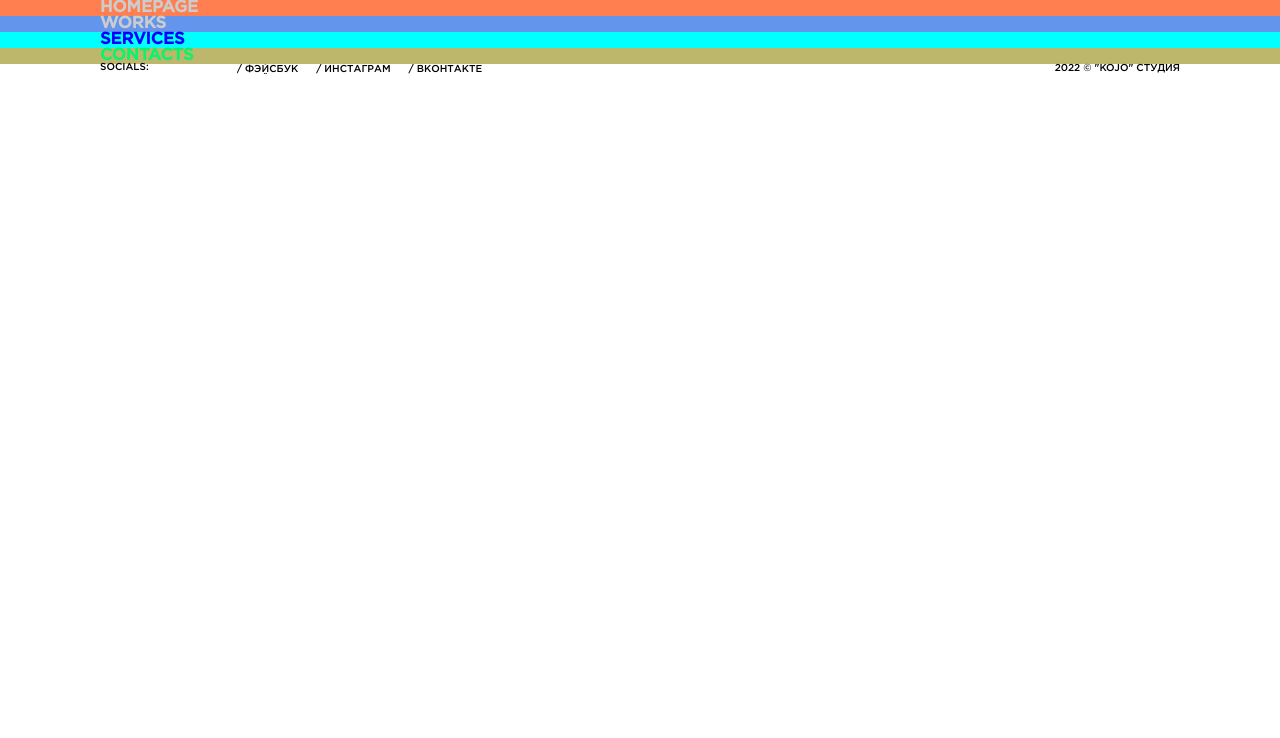
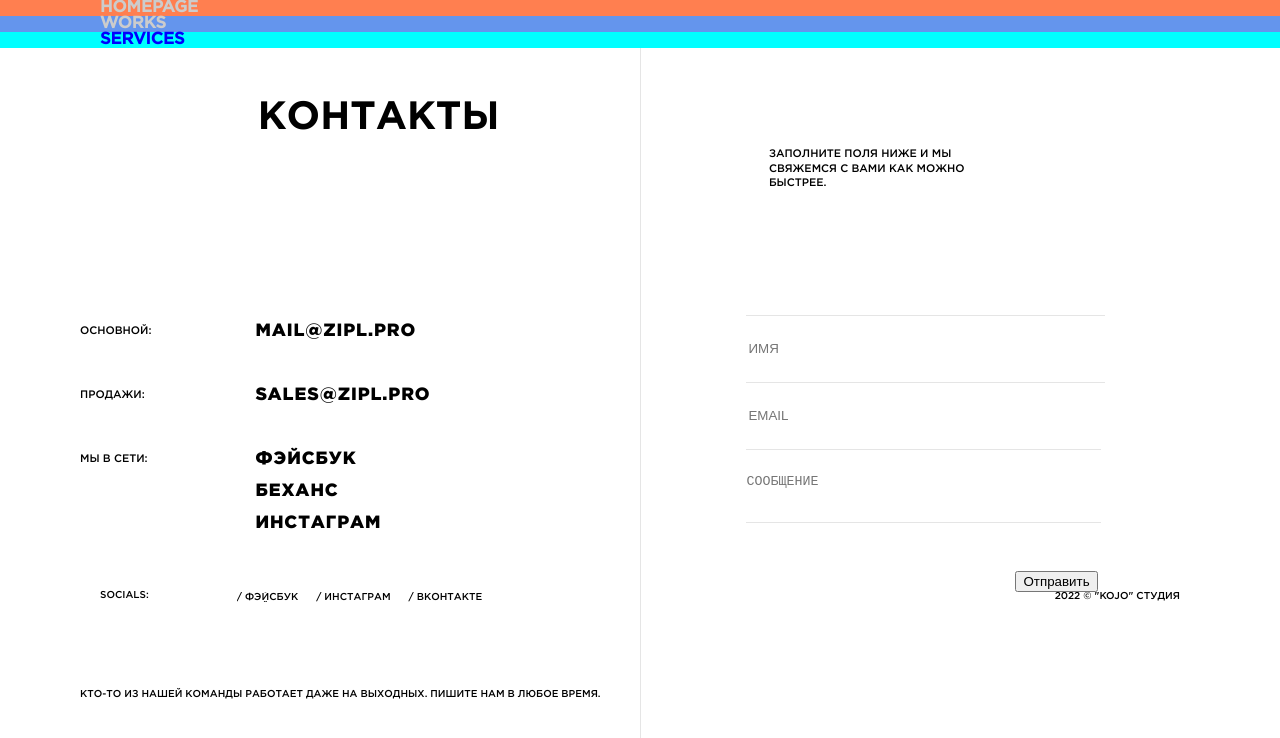
Before and after one commit to AnatolyKostarev/kojo, a React (Create React App) app: page / in a window 1280 px wide. Shown: the top 738 px of the page. Built offline with nearby package versions, Linux system fonts and the light colour scheme.

Commit message:
modified component Contacts and create component Form

```diff
--- a/package.json
+++ b/package.json
@@ -9,6 +9,7 @@
     "react": "^17.0.2",
     "react-dom": "^17.0.2",
     "react-scripts": "5.0.0",
+    "validator": "^13.7.0",
     "web-vitals": "^2.1.2"
   },
   "scripts": {
--- /dev/null
+++ b/src/components/Form/Form.jsx
@@ -0,0 +1,49 @@
+import React from "react";
+import styles from "./Form.module.css";
+
+export default function Form() {
+  return (
+    <form>
+        <div className={styles.required}>
+          <input
+            type="text"
+            required
+            id="feedback-name"
+            className={styles.input}
+            name="Feedback[name]"
+            placeholder="Имя"
+          />
+          <p>Это поле обязательно</p>
+        </div>
+        <div>
+          <input
+            type="text"
+            required
+            id="feedback-email"
+            className={styles.input}
+            name="Feedback[email]"
+            placeholder="Email"
+          />
+          <p>Это поле обязательно</p>
+        </div>
+        <div>
+          <textarea
+            id="feedback-message"
+            required
+            className={styles.textarea}
+            name="Feedback[message]"
+            placeholder="Сообщение"
+          ></textarea>
+          <p>Это поле обязательно</p>
+        </div>
+        <div className={styles.submitWrapper}>
+          <button
+            type="submit"
+            className={styles.item}
+          >
+            <div>Отправить</div>
+          </button>
+        </div>
+    </form>
+  );
+}
--- /dev/null
+++ b/src/components/Form/Form.module.css
@@ -0,0 +1,29 @@
+.formcontrol {
+    font-size: 11.3580246913580247vh;
+}
+
+.input, .textarea {
+    width: 27.7vw;
+    height: 8vh;
+    border: 0;
+    border-top: 1px solid rgba(0,0,0,0.1);
+    outline: none;
+    text-transform: uppercase;
+  }
+
+  .textarea {
+    border-bottom: 1px solid rgba(0,0,0,0.1);
+    height: 6vh;
+    padding: 3vh 0 0;
+    overflow: hidden;
+    resize: none;
+  }
+
+  .submitWrapper {
+    text-align: right;
+    margin: 6.049382716049383vh 0 0;
+  }
+
+  .item:hover {
+    cursor: url("/public/img/header/cursor_active.svg") 10 10, pointer;
+  }
--- a/src/components/contacts/Contacts.jsx
+++ b/src/components/contacts/Contacts.jsx
@@ -1,14 +1,87 @@
 import React from "react";
 import styles from "./Contacts.module.css";
+import Form from "../Form/Form.jsx"
 
 export default function Contacts() {
   return (
-    <>
+    // <section className={styles.contact}>
+    //   <div className={styles.container}>
+    //     <h1 className={styles.title}>CONTACTS</h1>
+    //   </div>
+    // </section>
+    <div className={styles.mainWrapper}>
       <section className={styles.contact}>
-        <div className={styles.container}>
-          <h1 className={styles.title}>CONTACTS</h1>
+        <h1 className={styles.h1}>Контакты </h1>
+        <div className={styles.contactInfo}>
+          <div className={styles.contactRow}>
+            <div className={styles.label}>
+              <span>Основной:</span>
+            </div>
+            <div className={styles.value}>
+              <div>
+                <a href="mailto:mail@zipl.pro">
+                  <span data-hover="mail@zipl.pro" className={styles.item}>mail@zipl.pro</span>
+                </a>
+              </div>
+            </div>
+          </div>
+          <div className={styles.contactRow}>
+            <div className={styles.label}>
+              <span>Продажи:</span>
+            </div>
+            <div className={styles.value}>
+              <div>
+                <a href="mailto:mail@zipl.pro">
+                  <span data-hover="sales@zipl.pro" className={styles.item}>sales@zipl.pro</span>
+                </a>
+              </div>
+            </div>
+          </div>
+          <div className={styles.contactRow}>
+            <div className={styles.label}>
+              <span>Мы в сети:</span>
+            </div>
+            <div className={styles.value}>
+              <div>
+                <a
+                  href="https://www.facebook.com/"
+                  target="_blank"
+                >
+                  <span data-hover="Фэйсбук" className={styles.item}>Фэйсбук</span>
+                </a>
+              </div>
+              <div>
+                <a
+                  href="https://www.behance.net/"
+                  target="_blank"
+                >
+                  <span data-hover="Беханс" className={styles.item}>Беханс</span>
+                </a>
+              </div>
+              <div>
+                <a
+                  href="https://www.instagram.com/"
+                  target="_blank"
+                >
+                  <span data-hover="Инстаграм" className={styles.item}>Инстаграм</span>
+                </a>
+              </div>
+            </div>
+          </div>
         </div>
+        <div className={styles.infoTextRight} id="on-form">
+          Заполните поля ниже и мы свяжемся с вами как можно быстрее.
+        </div>
+        <div className={styles.infoTextLeft}>
+          Кто-то из нашей команды работает даже на выходных. Пишите нам в любое
+          время.
+        </div>
+
+        <div className={styles.formWrapper}>
+            <Form />
+        </div>
+
       </section>
-    </>
+    </div>
   );
 }
--- a/src/components/contacts/Contacts.module.css
+++ b/src/components/contacts/Contacts.module.css
@@ -1,4 +1,4 @@
-.container {
+/* .container {
   max-width: 1920px;
   padding: 0 100px;
   box-sizing: content-box;
@@ -10,4 +10,101 @@
 
 .title {
   color: #0ff06d;
+} */
+
+html, body {
+  font-family: GothamProMedium;
+  color: #000;
+  font-size: 11px;
+  text-transform: uppercase;
 }
+
+.mainWrapper {
+  width: 93.75vw;
+  height: 100%;
+}
+
+.contact {
+  text-align: left;
+  padding-top: 33.333333333333336vh;
+  font-size: 0;
+  position: relative;
+}
+
+.contact::before {
+  content: '';
+  position: absolute;
+  display: block;
+  width: 1px;
+  height: 100vh;
+  left: 50vw;
+  top: 0;
+  background: rgba(0,0,0,0.1);
+}
+
+.h1:not(.bigLabel) {
+  position: fixed;
+  top: 12.345679012345679vh;
+  left: 20.13888888888889vw;
+  font-family: GothamProBold;
+  font-size: 4.938271604938272vh;
+  line-height: 4.691358024691358vh;
+  margin: 0;
+  height: 4.197530864197531vh;
+  display: inline-block;
+}
+
+.contactInfo {
+  display: inline-block;
+  width: 50vw;
+  padding-left: 6.25vw;
+}
+
+.infoTextRight {
+  position: absolute;
+  left: 60.06944444444444vw;
+  top: 12.345679012345679vh;
+  width: 19.791666666666668vw;
+  font-size: 1.3580246913580247vh;
+  line-height: 1.8518518518518519vh;
+}
+
+.infoTextLeft {
+  position: fixed;
+  left: 6.25vw;
+  bottom: 12.345679012345679vh;
+  font-size: 10px;
+  line-height: 12px;
+  max-width: 43.75vw;
+}
+
+.formWrapper {
+  display: inline-block;
+  vertical-align: top;
+  width: 27.430555555555554vw;
+  margin-left: 2.069vw;
+}
+
+.contactRow {
+  line-height: 4vh;
+}
+
+.label {
+  font-size: 1.3580246913580247vh;
+  width: 13.88888888888889vw;
+}
+
+.value {
+  position: relative;
+  top: -4vh;
+  left: 13.7037037037037037vw;
+  font-family: GothamProBlack;
+  font-size: 2.2222222222222223vh;
+  letter-spacing: .06944444444444445vw;
+}
+
+.item:hover {
+  cursor: url("/public/img/header/cursor_active.svg") 10 10, pointer;
+  transform: translateY(-112%);
+  transition: 0.3s ease-in-out;
+}
```
Also changed, not shown: 2 other files (tests, documents, lock files or other folders).
